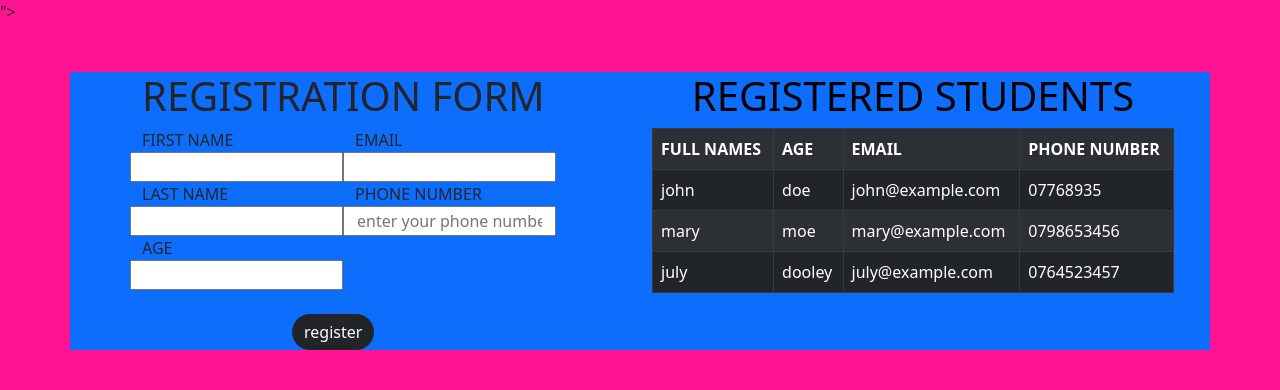
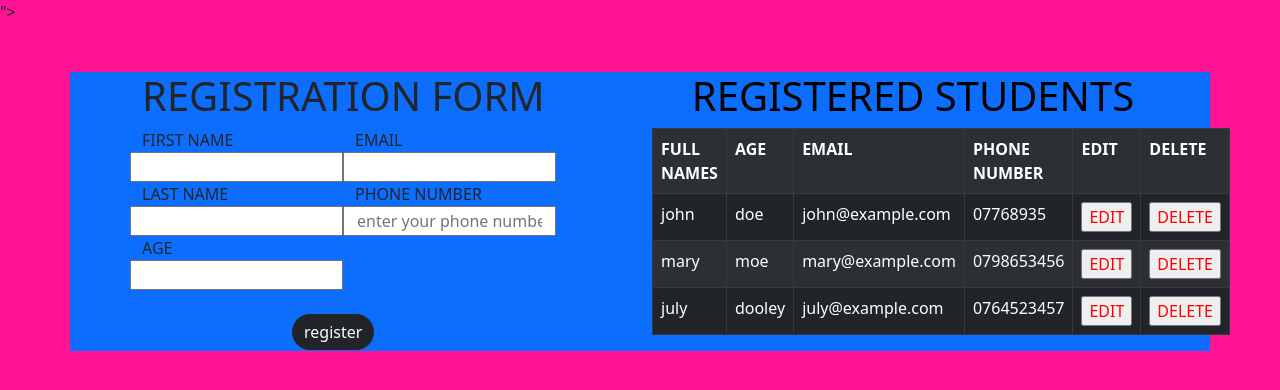
Before and after one commit to Perpetual254/djangoclasses2, a Django app: page /dashboard/ in a window 1280 px wide. Shown: the top 390 px of the page. Run offline with Django 5.2, Linux system fonts and the light colour scheme.

Commit message:
working stages

```diff
--- a/djangoclasses2/urls.py
+++ b/djangoclasses2/urls.py
@@ -25,5 +25,6 @@ urlpatterns = [
     path('login/', include('registration.urls')),
     path('contact/', include('registration.urls')),
     path('about/', include('registration.urls')),
-    path ('dashboard/', include('registration.urls'))
+    path('dashboard/', include('registration.urls')),
+
 ]
--- a/registration/templates/dashboard.html
+++ b/registration/templates/dashboard.html
@@ -54,6 +54,8 @@
              <th>AGE</th>
              <th>EMAIL</th>
              <th>PHONE NUMBER</th>
+             <th>EDIT</th>
+             <th>DELETE</th>
            </tr>
 
 
@@ -62,6 +64,9 @@
              <td>doe</td>
              <td>john@example.com</td>
              <td>07768935</td>
+             <td><input type="submit" name="edit" value="edit" style="text-transform: uppercase;color: red"></td>
+               <td><input type="submit" name="delete" value="delete" style="text-transform: uppercase;color:red " ></td>
+
            </tr>
 
 
@@ -70,6 +75,10 @@
                <td>moe</td>
                <td>mary@example.com</td>
                <td>0798653456</td>
+               <td><input type="submit" name="edit" value="edit" style="text-transform: uppercase;color: red"></td>
+               <td><input type="submit" name="delete" value="delete" style="text-transform: uppercase;color:red " ></td>
+
+
            </tr>
 
            <tr>
@@ -77,6 +86,10 @@
                <td>dooley</td>
                <td>july@example.com</td>
                <td>0764523457</td>
+                <td><input type="submit" name="edit" value="edit" style="text-transform: uppercase;color: red"></td>
+               <td><input type="submit" name="delete" value="delete" style="text-transform: uppercase;color:red " ></td>
+
+
            </tr>
          </table>
    </div>
--- a/registration/urls.py
+++ b/registration/urls.py
@@ -10,8 +10,8 @@ urlpatterns = [
      path ('contact/', views.contact , name='mycontact'),
      path ('about/', views.about , name='myabout'),
      path ('dashboard/', views.dashboard , name='mydashboard'),
-     path ('addstudent',views.addstudent, name='myaddstudent')
-
+     path ('addstudent',views.addstudent, name='myaddstudent'),
+     path ('', views.mypage , name='mypage')
 
 
 ]
--- a/registration/views.py
+++ b/registration/views.py
@@ -1,7 +1,8 @@
-from django.shortcuts import render
+from django.shortcuts import render,redirect
 from django.http import HttpResponse
 from django.template import loader #for routing templates
-
+from django.views.decorators.csrf import csrf_protect
+from django.views.decorators.csrf import csrf_exempt
 from registration.models import registerstudents
 
 
@@ -36,17 +37,21 @@ def dashboard(request):
     return HttpResponse(template.render())
 
 
-
+@csrf_exempt
 def addstudent (request):
   if request.method == 'POST':
-    name = request.POST.get('fname','lname')
+    first_name = request.POST.get('fname',)
+    last_name = request.POST.get('lname')
     email = request.POST.get('email')
-    phone = request.POST.get('phone')
+    phone = request.POST.get('number')
     age = request.POST.get('age')
-    query = registerstudents(student=name,email=email,phone=phone,age=age )
-    query.save()
 
+    mydata = {'fname':first_name, 'lname':last_name, 'email':email, 'number':phone, 'age':age}
+    print(mydata)
 
-    data= registerstudents.objects.all();
-    context = {'data':data }
-    return render(request, 'dashboard.html', context)
+    obj1 = registerstudents(first_name=first_name,last_name=last_name,email=email,phone_number=phone,age=age )
+    obj1.save()
+
+  #data=registerstudents().objects.all()
+  #context={'data':data}
+  return render(request,'dashboard.html')
```
Also changed, not shown: db.sqlite3. Lines whose indentation alone changed are shown as unchanged.
